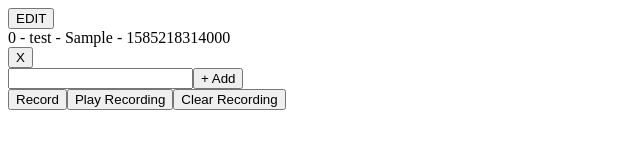
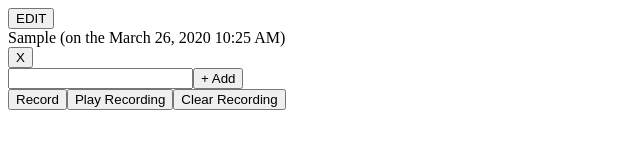
Before and after one commit to toscalivia83/RecordMyTodoList, a React (Create React App) app: page / in a window 1280 px wide. Both pictures are taken after typing "Sample" into the empty fields and a click on the button "+ Add". Shown: the top 160 px of the page, without its empty margins (0-640 px from the left). Built offline with nearby package versions, Linux system fonts and the light colour scheme.

Commit message:
use correct format of the date

```diff
--- a/package.json
+++ b/package.json
@@ -26,6 +26,7 @@
     "@types/redux-thunk": "^2.1.0",
     "enzyme": "^3.11.0",
     "enzyme-adapter-react-16": "^1.15.2",
+    "moment": "^2.24.0",
     "react": "^16.8.6",
     "react-dom": "^16.8.6",
     "react-redux": "^7.2.0",
--- a/src/components/AddTodo/AddTodo.tsx
+++ b/src/components/AddTodo/AddTodo.tsx
@@ -21,10 +21,8 @@ const AddTodo = ({ todoToAdd, todoToAddChanged, addTodo }: AddTodoProps & AddTod
       value={todoToAdd.description}
       onChange={(event: React.ChangeEvent<HTMLInputElement>): void =>
         todoToAddChanged({
-          id: todoToAdd.id,
-          name: "test",
+          ...todoToAdd,
           description: event.target.value,
-          creationDate: "now"
         })
       }/>
     <button
--- a/src/components/Todo/Todo.tsx
+++ b/src/components/Todo/Todo.tsx
@@ -33,7 +33,7 @@ const Todo = ({ id, name, description, creationDate, isEditing, isDisplayingReco
             description={description}
             creationDate={creationDate}
             isEditing={isEditing} />
-          : <div>{id} - {name} - {description} - {creationDate}</div>
+          : <div>{description} (on the {creationDate})</div>
       }
 
       <div>
--- a/src/components/TodoList/TodoListReducer.tsx
+++ b/src/components/TodoList/TodoListReducer.tsx
@@ -1,3 +1,4 @@
+import moment from "moment";
 import { TodoActionType, TodoAction } from "../../redux/actions";
 import { TodoState, TodoType } from "../../redux/types";
 
@@ -5,7 +6,7 @@ const defaultTodoToAdd = (id: number): TodoType => ({
   id,
   name: "",
   description: "",
-  creationDate: Date.now().toString(),
+  creationDate: moment().format("LLL"),
   isEditing: false
 });
 
--- a/src/components/TodoListInterval/TodoListInterval.tsx
+++ b/src/components/TodoListInterval/TodoListInterval.tsx
@@ -2,6 +2,8 @@ import React, { useState, useEffect } from "react";
 import Todo from "../Todo/Todo";
 import { AppState, TodoType } from "../../redux/types";
 import { connect } from "react-redux";
+
+const INTERVAL_VALUE = 1000;
 
 interface Props {
   todoListSuite: TodoType[][];
@@ -11,6 +13,7 @@ const getTodoListDisplayed = (todoListSuite: TodoType[][], id: number): TodoType
 
 const TodoListInterval = ({ todoListSuite }: Props): React.ReactElement => {
   const [displayedRecordIndex, setDisplayedRecordIndex] = useState(0);
+  const [recordPlayEnded, setRecordPlayEnded] = useState(false);
 
   useEffect(() => {
     const interval = setInterval(() => {
@@ -19,20 +22,20 @@ const TodoListInterval = ({ todoListSuite }: Props): React.ReactElement => {
           return displayedRecordIndex + 1;
         } else {
           clearInterval(interval);
+          setRecordPlayEnded(true);
           return displayedRecordIndex;
         }
       });
-    }, 1000);
+    }, INTERVAL_VALUE);
   }, []);
 
   return (
     <div>
-      {displayedRecordIndex} is the index.
-      <div>
-        {getTodoListDisplayed(todoListSuite, displayedRecordIndex).map((todo: TodoType) =>
+      {getTodoListDisplayed(todoListSuite, displayedRecordIndex)
+        .map((todo: TodoType) =>
           <Todo key={todo.id} {...todo} />
         )}
-      </div>
+      {recordPlayEnded && "End of the record :)"}
     </div>
   );
 };
--- a/src/redux/store.tsx
+++ b/src/redux/store.tsx
@@ -1,6 +1,7 @@
 import { devToolsEnhancer } from "redux-devtools-extension";
 import { StoreEnhancer, compose } from "redux";
 import { createStore, Store } from "redux";
+import moment from "moment";
 import { AppState, TodoType } from "../redux/types";
 import { rootReducer } from "./reducers";
 
@@ -8,7 +9,7 @@ const defaultTodoToAdd = (id: number): TodoType => ({
   id,
   name: "",
   description: "",
-  creationDate: Date.now().toString(),
+  creationDate: moment().format("LLL"),
   isEditing: false
 });
 
--- a/src/redux/types.ts
+++ b/src/redux/types.ts
@@ -19,7 +19,7 @@ export interface TodoType {
   id: number;
   name: string;
   description: string;
-  creationDate: string; // TODO: change to Date
+  creationDate: string;
   isEditing: boolean;
 }
 
```
